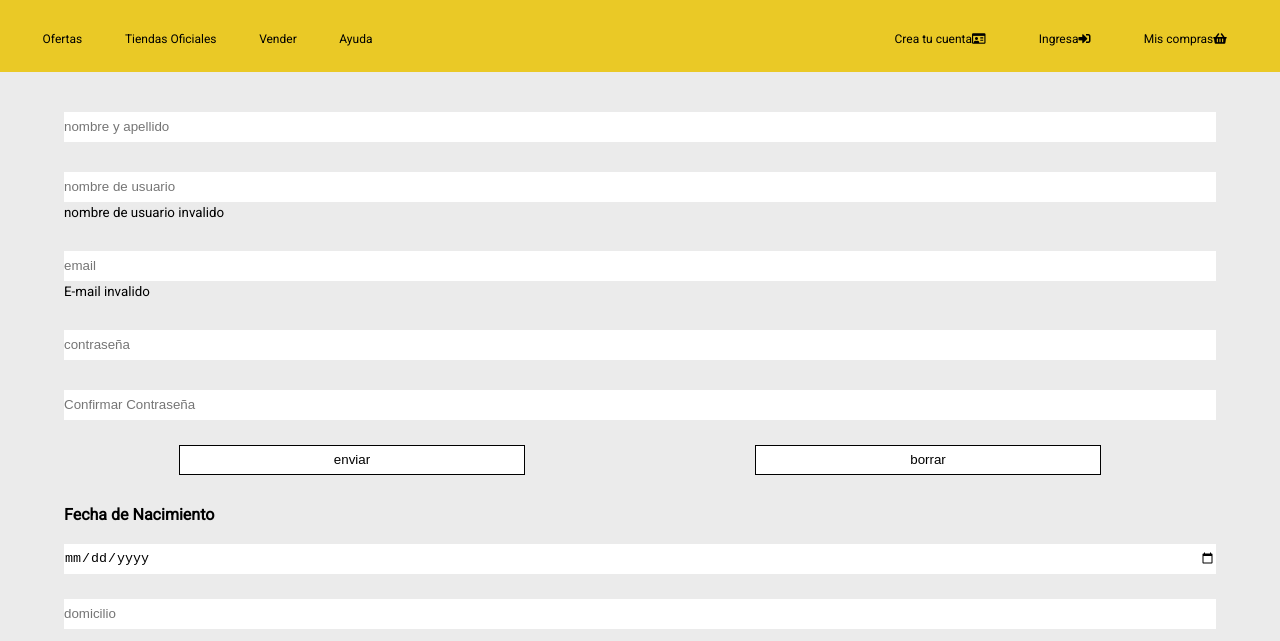
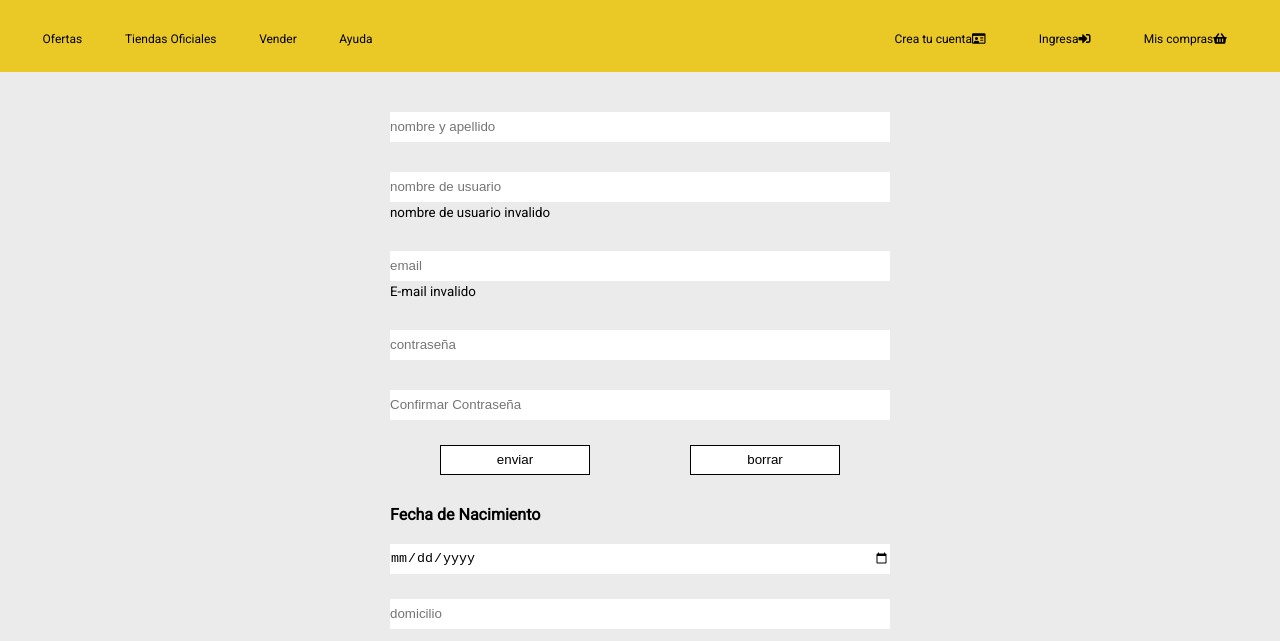
Before and after one commit to JoseMarianoPaz/tp-formulario, a website: page views/register.html in a window 1280 px wide. Shown: the part 123-764 px from the top of the page. Drawn offline with Linux system fonts and the light colour scheme.

Commit message:
arreglo ancho de regitro

```diff
--- a/public/css/register.css
+++ b/public/css/register.css
@@ -57,3 +57,10 @@ background-color: white;
   body main.register form div.options-i div input{
     margin-right: 20px;
   }
+
+@media (min-width:750px){
+
+  body main.register{
+    width:500px
+  }
+}
```
